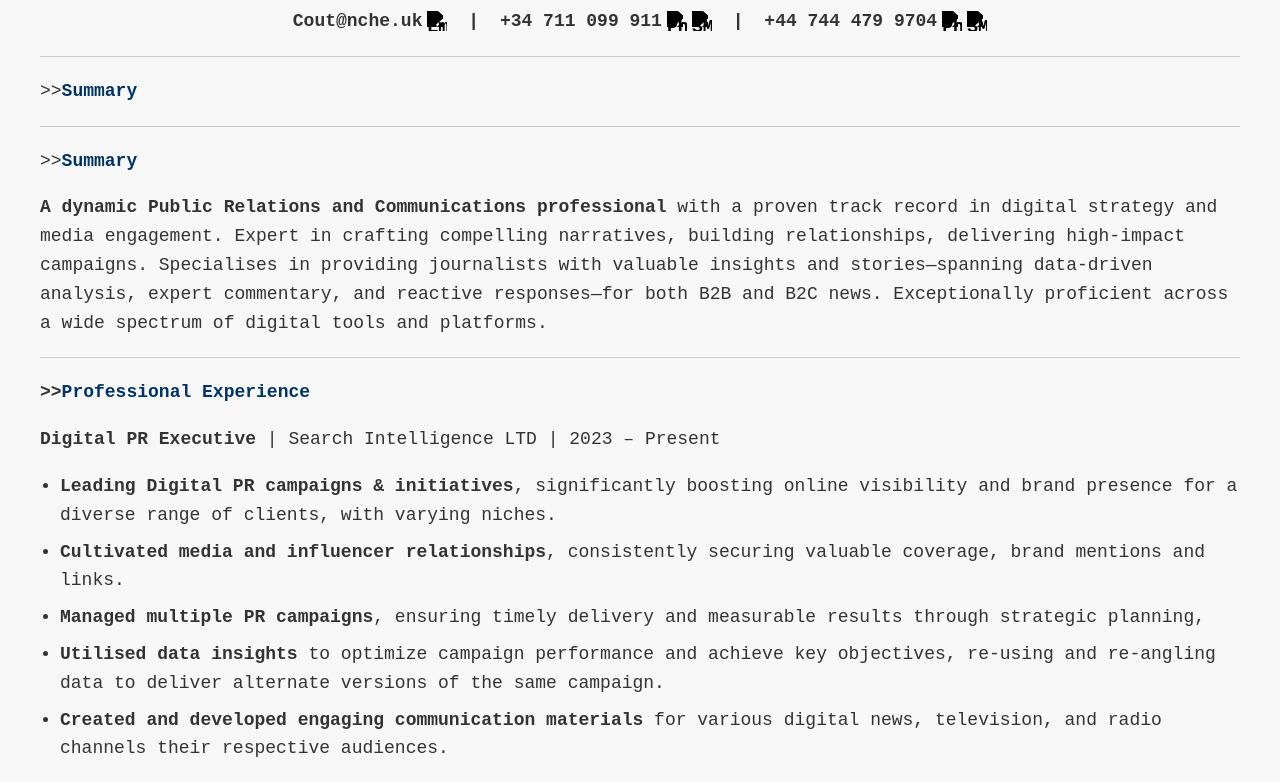
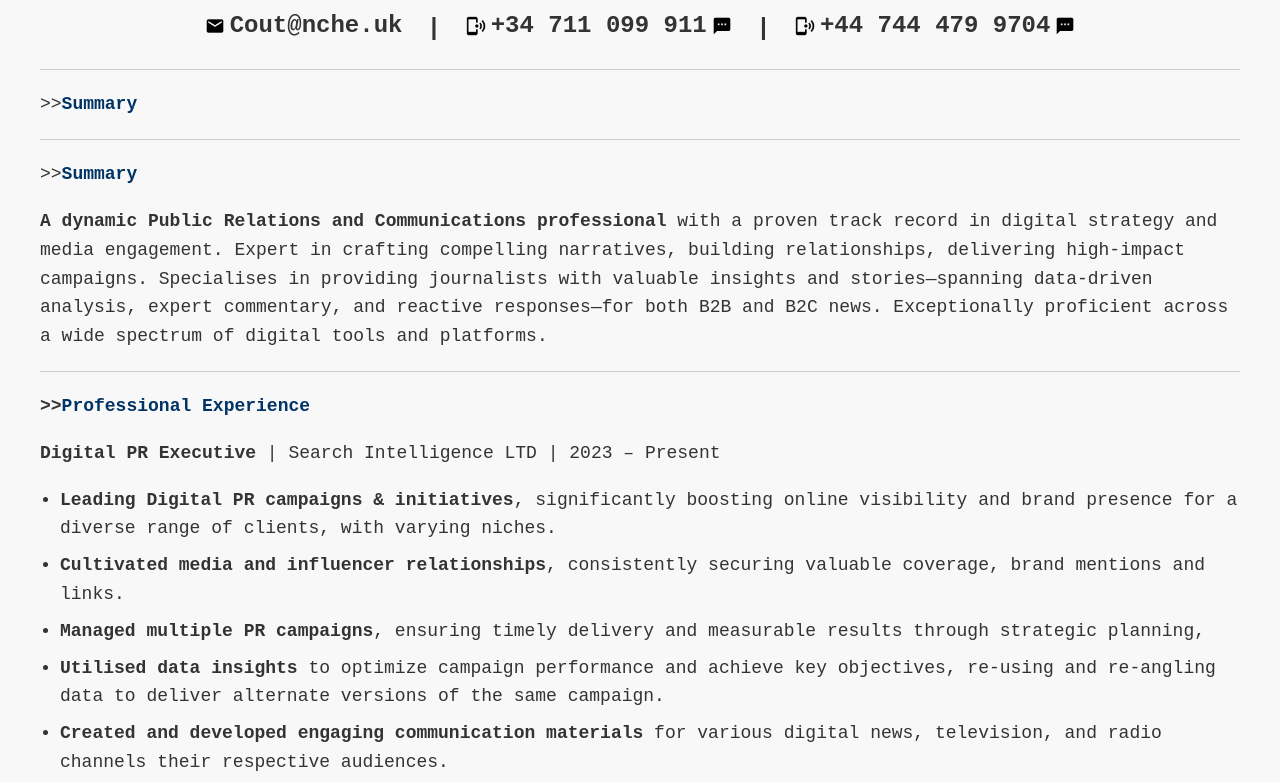
Before and after one commit to Coutanche1/Nche, a plain HTML site: page AboutMe/index.html in a window 1280 px wide. Shown: the part 98-880 px from the top of the page. Drawn offline with Linux system fonts and the light colour scheme.

Commit message:
Update index.html

```diff
--- a/AboutMe/index.html
+++ b/AboutMe/index.html
@@ -75,30 +75,57 @@
         }
       }
       /* Styles for the contact line with inline icons */
-.contact-line-with-icons {
-  text-align: center; /* Keeps the entire line centered */
+/* Styles for the entire contact line block */
+.main-contact-details {
+  text-align: center; /* Centers the whole line of content */
+  font-family: "Courier New", "Courier", monospace; /* Ensures consistent font */
+  font-size: 24px; /* Ensures consistent font size */
+  display: flex; /* Uses Flexbox to align contact groups horizontally */
+  justify-content: center; /* Centers the groups horizontally within the line */
+  align-items: center; /* Vertically aligns all items (text, icons, separators) */
+  flex-wrap: wrap; /* Allows the line to wrap onto multiple lines on smaller screens */
+  margin-top: 10px; /* Add some space above the line */
+  margin-bottom: 10px; /* Add some space below the line */
 }
 
-.contact-group {
-  display: inline-flex; /* Allows text and icons to sit side-by-side */
-  align-items: center; /* Vertically aligns items (text and icons) within the group */
-  gap: 5px; /* Creates a small gap between the text and the first icon, and between icons */
+/* Styles for each individual contact detail group (e.g., "Email + icon", "Phone + icons") */
+.contact-detail-group {
+  display: inline-flex; /* Keeps text and icon(s) together on one line within the group */
+  align-items: center; /* Vertically centers content within the group */
+  white-space: nowrap; /* Prevents wrapping within a group */
 }
 
-/* Style for the pipe separators between contact groups */
-.separator {
-  display: inline-block; /* Allows margins and vertical alignment */
+/* Styles for icons linked on the left of text */
+.icon-link-left {
+  display: flex; /* Use flex to align the image vertically within the link */
+  align-items: center;
+  margin-right: 5px; /* Space between the icon and the text/next icon */
+  text-decoration: none; /* Removes any underline from the link */
+  line-height: 0; /* Helps with precise vertical alignment of the icon */
+}
+
+/* Styles for icons linked on the right of text (like the SMS icon) */
+.icon-link-right {
+  display: flex; /* Use flex to align the image vertically within the link */
+  align-items: center;
+  margin-left: 5px; /* Space between the text/previous icon and this icon */
+  text-decoration: none; /* Removes any underline from the link */
+  line-height: 0; /* Helps with precise vertical alignment of the icon */
+}
+
+/* General styles for all images within the contact details */
+.main-contact-details img {
+  width: 20px; /* Sets a consistent small size for all icons */
+  height: 20px;
+  filter: brightness(0); /* Attempts to make icons black. This works well on SVGs and often on colored PNGs. */
+}
+
+/* Styles for the "|" separators */
+.separator-icon {
+  display: inline-block; /* Allows vertical alignment and margins */
   margin: 0 10px; /* Adds horizontal space around the '|' */
   vertical-align: middle; /* Aligns the '|' vertically with the content */
 }
-
-/* Styles for the images within the contact groups */
-.contact-group img {
-  width: 20px; /* Sets the icon width */
-  height: 20px; /* Sets the icon height */
-  filter: brightness(0); /* Makes the SVG icons black */
-}
-
 /* Removes underline from icon links and helps with vertical alignment */
 .contact-group a {
   text-decoration: none; /* No underline on icon links */
@@ -109,29 +136,31 @@
     </style>
   </head>
   <body>
-    <p style="text-align: right;"><strong>Peter Coutanche</strong></p>
-<p class="contact-line-with-icons">
+  <p style="text-align: right;"><strong>Peter Coutanche</strong></p>
+<p class="main-contact-details">
   <strong>
-    <span class="contact-group">
+    <span class="contact-detail-group">
+      <a href="mailto:Cout@nche.uk" class="icon-link-left"><img src="../images/email.png" alt="Email Icon"></a>
       Cout@nche.uk
-      <a href="mailto:Cout@nche.uk"><img src="images/email.svg" alt="Email"></a>
     </span>
-    <span class="separator">|</span>
-    <span class="contact-group">
+    <span class="separator-icon">|</span>
+    <span class="contact-detail-group">
+      <a href="tel:+34711099911" class="icon-link-left"><img src="../images/cellphone-wireless.png" alt="Phone Icon"></a>
       +34 711 099 911
-      <a href="tel:+34711099911"><img src="images/cellphone-wireless.svg" alt="Phone"></a>
-      <a href="sms:+34711099911"><img src="images/message-processing.svg" alt="SMS"></a>
+      <a href="sms:+34711099911" class="icon-link-right"><img src="../images/message-processing.png" alt="SMS Icon"></a>
     </span>
-    <span class="separator">|</span>
-    <span class="contact-group">
+    <span class="separator-icon">|</span>
+    <span class="contact-detail-group">
+      <a href="tel:+447444799704" class="icon-link-left"><img src="../images/cellphone-wireless.png" alt="Phone Icon"></a>
       +44 744 479 9704
-      <a href="tel:+447444799704"><img src="images/cellphone-wireless.svg" alt="Phone"></a>
-      <a href="sms:+447444799704"><img src="images/message-processing.svg" alt="SMS"></a>
+      <a href="sms:+447444799704" class="icon-link-right"><img src="../images/message-processing.png" alt="SMS Icon"></a>
     </span>
   </strong>
 </p>
 <hr />
 <p style="text-align: left;">&gt;&gt;<span style="color: #003366;"><strong>Summary</strong></span></p>
+  </strong>
+</p>
     <hr />
     <p style="text-align: left;">&gt;&gt;<span style="color: #003366;"><strong>Summary</strong></span></p>
     <p><strong>A dynamic Public Relations and Communications professional </strong>with a proven track record in digital strategy and media engagement. Expert in crafting compelling narratives, building relationships, delivering high-impact campaigns. Specialises in providing journalists with valuable insights and stories&mdash;spanning data-driven analysis, expert commentary, and reactive responses&mdash;for both B2B and B2C news. Exceptionally proficient across a wide spectrum of digital tools and platforms.</p>
```
